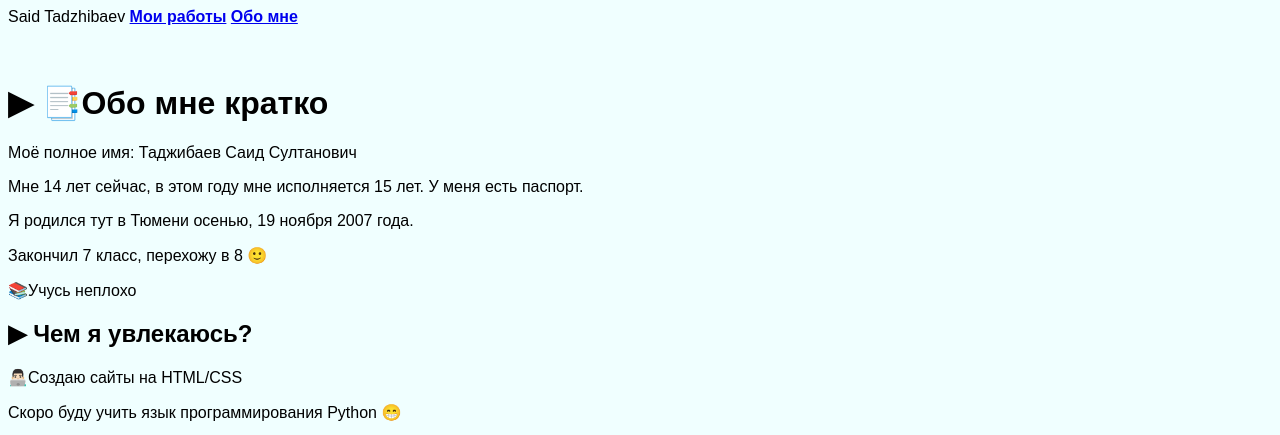
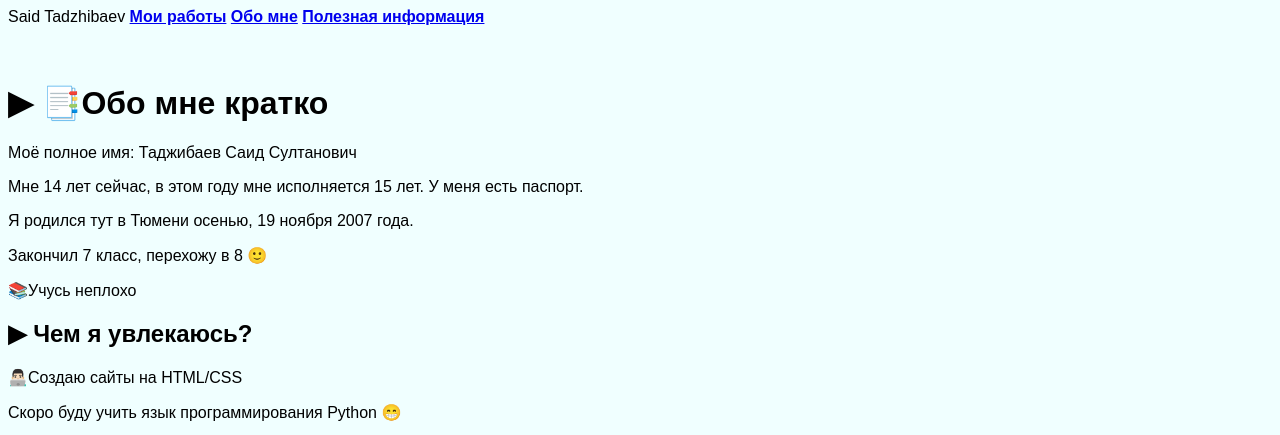
Before and after one commit to SaidUser/test3, a plain HTML site: page index.html in a window 1280 px wide. Shown: the top 435 px of the page. Drawn offline with Linux system fonts and the light colour scheme.

Commit message:
Update index.html

```diff
--- a/index.html
+++ b/index.html
@@ -13,6 +13,7 @@
         <a>Said Tadzhibaev</a>
         <a class="link-nav" href="mysites.html"><b>Мои работы</b></a>
         <a сlass="link-nav" href="info.html"><b>Обо мне</b></a>
+        <a class="link-nav" href="Usefulinformation.html"><b> Полезная информация</b></a>
     </nav>
 <h1><br> ▶ 📑Обо мне кратко</h1>
 <p> Моё полное имя: Таджибаев Саид Султанович</p>
```
